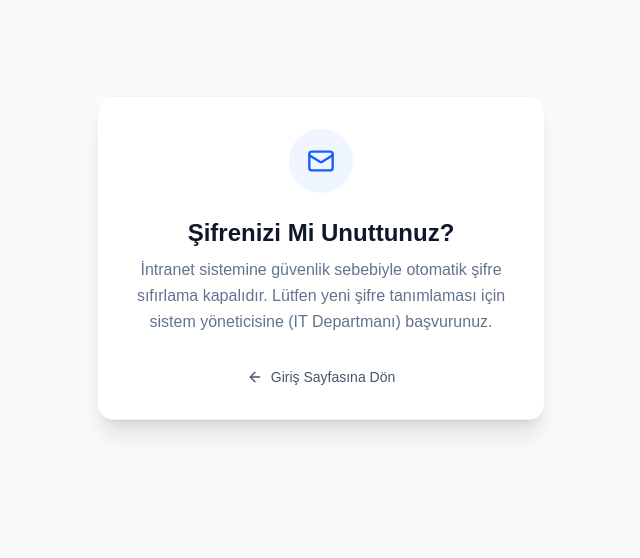
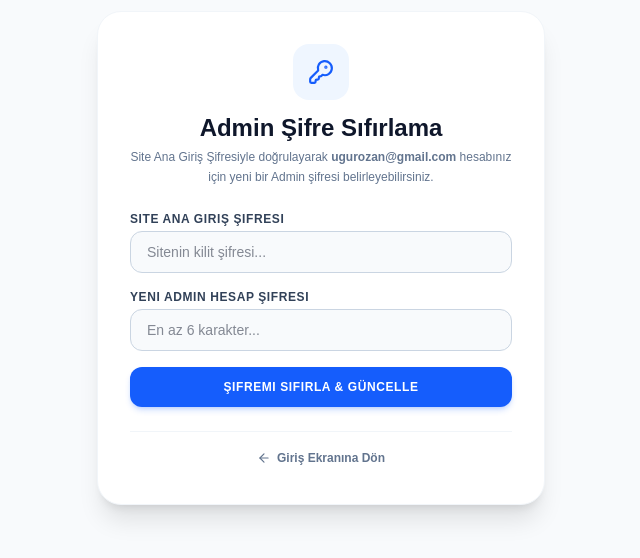
Before and after one commit to ugurozan-eng/DP-Intranet, a Next.js app: page /login/forgot in a window 1280 px wide. Shown: the part 142-700 px from the top of the page, without its empty margins (319-959 px from the left). Built offline with nearby package versions, Linux system fonts and the light colour scheme; no server answers.

Commit message:
fix: report crash digest 610722141 by adding safe date parsing, fix copy counting by id, add forgot password admin reset

```diff
--- a/src/app/login/actions.ts
+++ b/src/app/login/actions.ts
@@ -49,3 +49,37 @@ export async function logout() {
     cookieStore.delete("session");
     redirect("/");
 }
+
+import { getSitePassword } from "@/lib/siteLock";
+
+export async function resetAdminPassword(formData: FormData) {
+    const sitePassword = formData.get("sitePassword") as string;
+    const newPassword = formData.get("newPassword") as string;
+
+    if (!sitePassword || !newPassword) {
+        return { error: "Lütfen tüm alanları doldurun." };
+    }
+
+    const expected = await getSitePassword();
+    if (sitePassword !== expected) {
+        return { error: "Site ana giriş şifresi hatalıdır." };
+    }
+
+    if (newPassword.trim().length < 6) {
+        return { error: "Yeni şifre en az 6 karakter olmalıdır." };
+    }
+
+    const hashedPassword = await bcrypt.hash(newPassword.trim(), 10);
+
+    await prisma.user.upsert({
+        where: { email: "ugurozan@gmail.com" },
+        update: { password: hashedPassword, role: "ADMIN" },
+        create: {
+            email: "ugurozan@gmail.com",
+            password: hashedPassword,
+            role: "ADMIN"
+        }
+    });
+
+    return { success: true };
+}
--- a/src/app/login/forgot/page.tsx
+++ b/src/app/login/forgot/page.tsx
@@ -1,25 +1,101 @@
+"use client";
+
+import { useState, useTransition } from "react";
 import Link from "next/link";
-import { Mail, ArrowLeft } from "lucide-react";
+import { KeyRound, ArrowLeft, Loader2, CheckCircle2, ShieldAlert } from "lucide-react";
+import { resetAdminPassword } from "../actions";
 
 export default function ForgotPasswordPage() {
+    const [isPending, startTransition] = useTransition();
+    const [status, setStatus] = useState<{ type: 'success' | 'error', text: string } | null>(null);
+
+    async function handleSubmit(e: React.FormEvent<HTMLFormElement>) {
+        e.preventDefault();
+        setStatus(null);
+        const form = e.currentTarget;
+        const formData = new FormData(form);
+
+        startTransition(async () => {
+            const res = await resetAdminPassword(formData);
+            if (res.error) {
+                setStatus({ type: 'error', text: res.error });
+            } else {
+                setStatus({ type: 'success', text: 'Admin şifreniz başarıyla sıfırlandı! Artık yeni şifrenizle giriş yapabilirsiniz.' });
+                form.reset();
+            }
+        });
+    }
+
     return (
         <div className="min-h-screen flex items-center justify-center bg-slate-50 p-4">
-            <div className="bg-white p-8 rounded-2xl shadow-xl w-full max-w-md border border-slate-100 text-center">
-                <div className="mx-auto bg-blue-50 text-blue-600 rounded-full w-16 h-16 flex items-center justify-center mb-6">
-                    <Mail size={28} />
+            <div className="bg-white p-8 rounded-3xl shadow-xl w-full max-w-md border border-slate-100">
+                <div className="text-center mb-6">
+                    <div className="mx-auto bg-blue-50 text-blue-600 rounded-2xl w-14 h-14 flex items-center justify-center mb-3">
+                        <KeyRound size={26} />
+                    </div>
+                    <h1 className="text-2xl font-bold text-slate-900">Admin Şifre Sıfırlama</h1>
+                    <p className="text-slate-500 text-xs mt-1 leading-relaxed">
+                        Site Ana Giriş Şifresiyle doğrulayarak <b>ugurozan@gmail.com</b> hesabınız için yeni bir Admin şifresi belirleyebilirsiniz.
+                    </p>
                 </div>
-                <h1 className="text-2xl font-bold text-slate-900 mb-2">Şifrenizi Mi Unuttunuz?</h1>
-                <p className="text-slate-500 mb-8 leading-relaxed">
-                    İntranet sistemine güvenlik sebebiyle otomatik şifre sıfırlama kapalıdır. Lütfen yeni şifre tanımlaması için sistem yöneticisine (IT Departmanı) başvurunuz.
-                </p>
 
-                <Link
-                    href="/login"
-                    className="flex justify-center items-center gap-2 text-sm text-slate-600 hover:text-slate-900 font-medium transition-colors"
-                >
-                    <ArrowLeft size={16} />
-                    Giriş Sayfasına Dön
-                </Link>
+                {status && (
+                    <div className={`p-4 rounded-xl mb-5 text-xs flex items-center gap-2.5 ${
+                        status.type === 'success'
+                        ? 'bg-emerald-50 text-emerald-800 border border-emerald-200 font-semibold'
+                        : 'bg-red-50 text-red-700 border border-red-200 font-semibold'
+                    }`}>
+                        {status.type === 'success' ? <CheckCircle2 size={18} className="shrink-0 text-emerald-600" /> : <ShieldAlert size={18} className="shrink-0 text-red-600" />}
+                        <span>{status.text}</span>
+                    </div>
+                )}
+
+                <form onSubmit={handleSubmit} className="space-y-4">
+                    <div>
+                        <label className="block text-xs font-bold text-slate-700 uppercase tracking-wider mb-1">
+                            Site Ana Giriş Şifresi
+                        </label>
+                        <input
+                            required
+                            name="sitePassword"
+                            type="password"
+                            placeholder="Sitenin kilit şifresi..."
+                            className="w-full border border-slate-300 rounded-xl px-4 py-2.5 text-sm text-slate-900 focus:ring-2 focus:ring-blue-500 focus:outline-none bg-slate-50 focus:bg-white"
+                        />
+                    </div>
+
+                    <div>
+                        <label className="block text-xs font-bold text-slate-700 uppercase tracking-wider mb-1">
+                            Yeni Admin Hesap Şifresi
+                        </label>
+                        <input
+                            required
+                            name="newPassword"
+                            type="password"
+                            placeholder="En az 6 karakter..."
+                            className="w-full border border-slate-300 rounded-xl px-4 py-2.5 text-sm text-slate-900 focus:ring-2 focus:ring-blue-500 focus:outline-none bg-slate-50 focus:bg-white"
+                        />
+                    </div>
+
+                    <button
+                        type="submit"
+                        disabled={isPending}
+                        className="w-full py-3 bg-blue-600 hover:bg-blue-700 text-white font-bold text-xs uppercase tracking-wider rounded-xl transition-all shadow-md shadow-blue-600/20 disabled:opacity-50 flex items-center justify-center gap-2 mt-2"
+                    >
+                        {isPending && <Loader2 size={16} className="animate-spin text-white" />}
+                        Şifremi Sıfırla & Güncelle
+                    </button>
+                </form>
+
+                <div className="mt-6 pt-4 border-t border-slate-100 text-center">
+                    <Link
+                        href="/login"
+                        className="inline-flex items-center gap-1.5 text-xs text-slate-500 hover:text-slate-800 font-semibold transition-colors"
+                    >
+                        <ArrowLeft size={14} />
+                        Giriş Ekranına Dön
+                    </Link>
+                </div>
             </div>
         </div>
     );
--- a/src/app/reports/page.tsx
+++ b/src/app/reports/page.tsx
@@ -5,7 +5,11 @@ import { ReportsView } from "./ReportsView";
 export const dynamic = 'force-dynamic';
 
 export default async function ReportsPage() {
-    await ensureAnalyticsTables();
+    try {
+        await ensureAnalyticsTables();
+    } catch (e) {
+        console.error("ensureAnalyticsTables error:", e);
+    }
 
     let pageViewsRaw: any[] = [];
     try {
@@ -35,30 +39,41 @@ export default async function ReportsPage() {
         console.error("Error fetching userActivities for reports:", e);
     }
 
-    const pageViews = pageViewsRaw.map(pv => ({
-        id: pv.id,
-        path: pv.path,
+    const safeToISO = (val: any) => {
+        if (!val) return new Date().toISOString();
+        try {
+            const d = new Date(val);
+            if (isNaN(d.getTime())) return new Date().toISOString();
+            return d.toISOString();
+        } catch {
+            return new Date().toISOString();
+        }
+    };
+
+    const pageViews = (pageViewsRaw || []).map(pv => ({
+        id: pv.id || String(Math.random()),
+        path: pv.path || '/',
         department: pv.department || 'GENEL',
-        count: pv.count,
-        updatedAt: pv.updatedAt?.toISOString() || new Date().toISOString()
+        count: typeof pv.count === 'number' ? pv.count : 1,
+        updatedAt: safeToISO(pv.updatedAt)
     }));
 
-    const quickReplies = quickRepliesRaw.map(qr => ({
+    const quickReplies = (quickRepliesRaw || []).map(qr => ({
         id: qr.id,
-        title: qr.title,
+        title: qr.title || 'Başlıksız',
         topic: qr.topic || null,
-        category: qr.category,
-        department: qr.department,
-        copyCount: qr.copyCount || 0
+        category: qr.category || 'Diğer',
+        department: qr.department || 'KLINIK',
+        copyCount: typeof qr.copyCount === 'number' ? qr.copyCount : 0
     }));
 
-    const userActivities = userActivitiesRaw.map(ua => ({
-        id: ua.id,
-        userEmail: ua.userEmail,
-        pageViews: ua.pageViews,
-        copies: ua.copies,
+    const userActivities = (userActivitiesRaw || []).map(ua => ({
+        id: ua.id || String(Math.random()),
+        userEmail: ua.userEmail || 'Misafir / Giriş Yapmamış',
+        pageViews: typeof ua.pageViews === 'number' ? ua.pageViews : 0,
+        copies: typeof ua.copies === 'number' ? ua.copies : 0,
         department: ua.department || 'GENEL',
-        updatedAt: ua.updatedAt?.toISOString() || new Date().toISOString()
+        updatedAt: safeToISO(ua.updatedAt)
     }));
 
     return (
--- a/src/app/scripts/actions.ts
+++ b/src/app/scripts/actions.ts
@@ -54,15 +54,18 @@ export async function togglePinQuickReply(id: string, department: string) {
     revalidatePath("/scripts");
 }
 
-export async function incrementCopyCount(id: string, department: string) {
+export async function incrementCopyCount(id: string, department?: string) {
     try {
-        await prisma.quickReply.updateMany({
-            where: { id, department },
+        const updated = await prisma.quickReply.update({
+            where: { id },
             data: { copyCount: { increment: 1 } }
         });
-        await recordUserCopy(department);
+        await recordUserCopy(updated.department || department || 'KLINIK');
     } catch (e) {
         console.error("incrementCopyCount error:", e);
+        try {
+            await recordUserCopy(department || 'KLINIK');
+        } catch {}
     }
 }
 
```
Also changed, not shown: src/app/reports/ReportsView.tsx (+32 -16 lines), src/lib/analytics.ts (+9 -2 lines).
